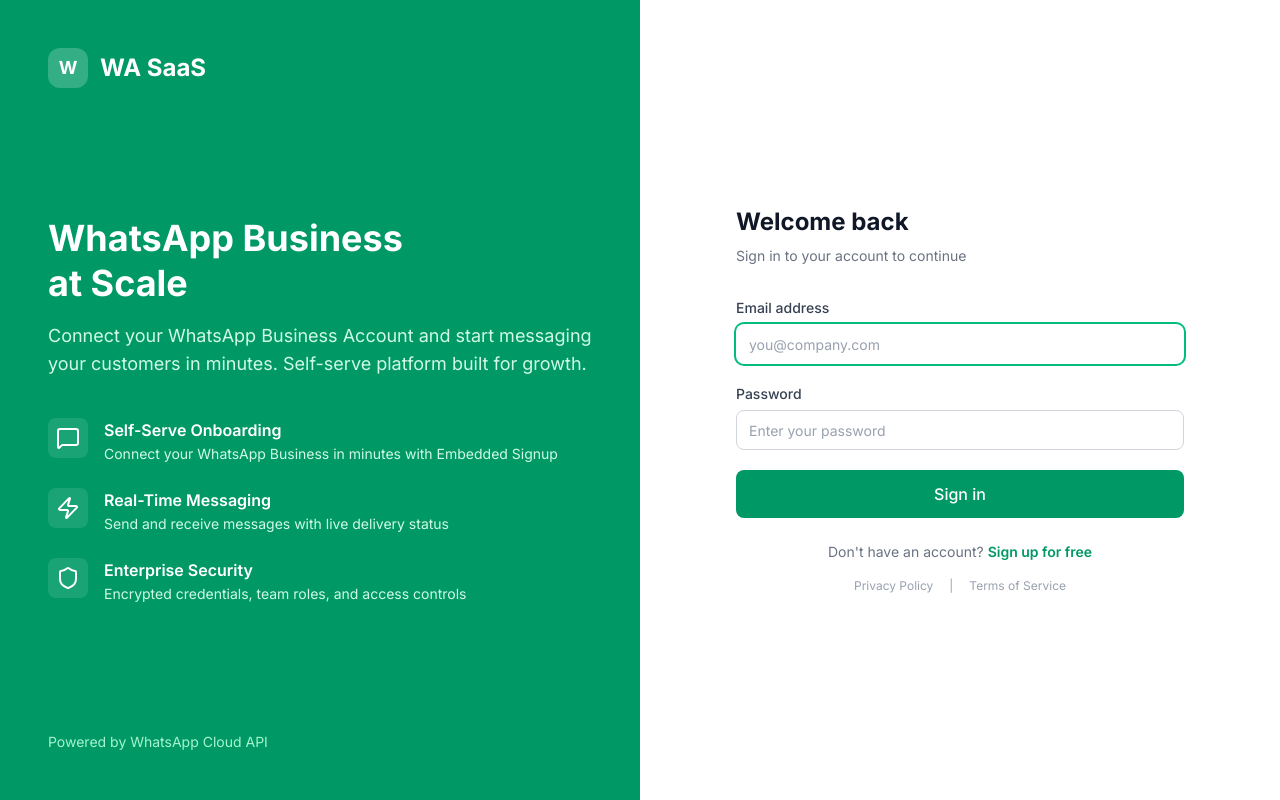
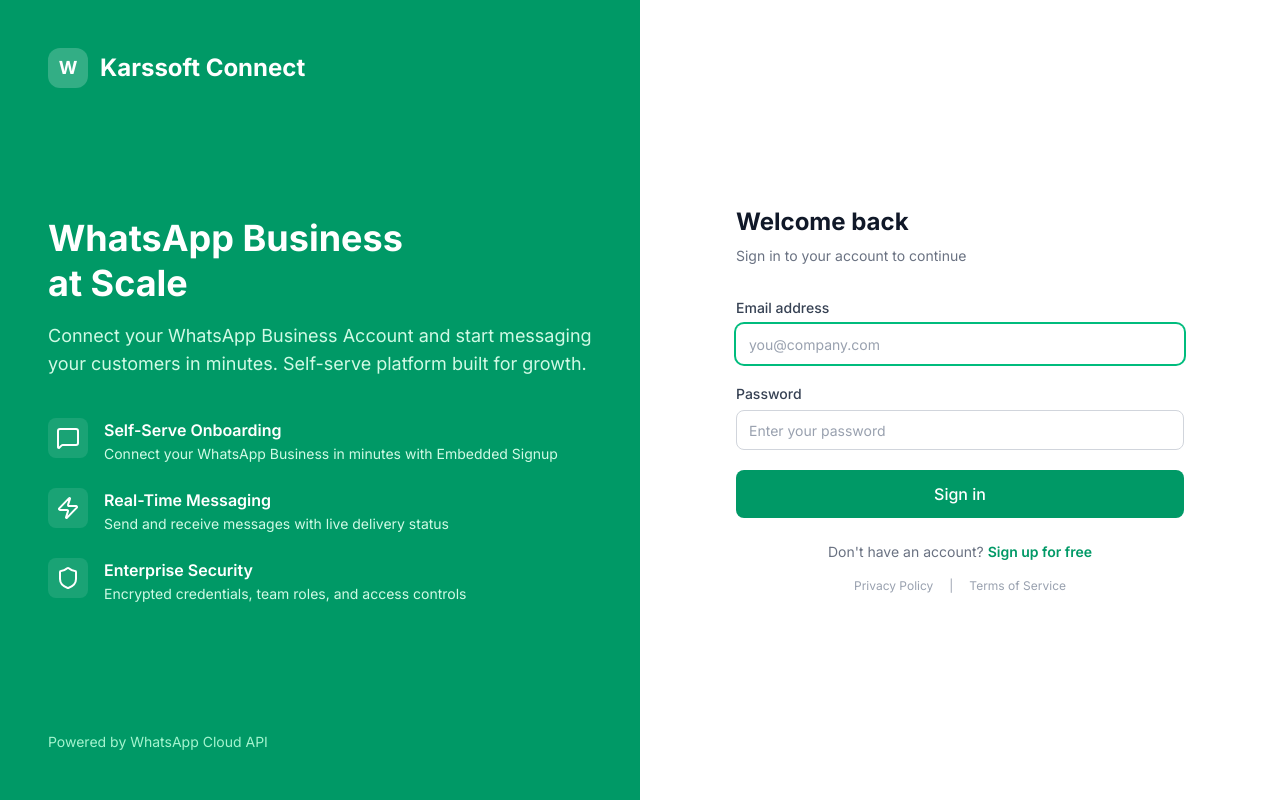
Before and after one commit to 25Aakash/whatsapp-saas, a Next.js app in the folder frontend/: page / in a window 1280 px wide. Built offline with nearby package versions, Linux system fonts and the light colour scheme; no server answers.

Commit message:
chore: rebrand to Karssoft Connect everywhere

```diff
--- a/frontend/src/app/data-deletion/page.tsx
+++ b/frontend/src/app/data-deletion/page.tsx
@@ -70,7 +70,7 @@ function DataDeletionContent() {
             <div className="flex h-9 w-9 items-center justify-center rounded-lg bg-emerald-600 text-sm font-bold text-white">
               W
             </div>
-            <span className="text-xl font-bold text-gray-900">WA SaaS</span>
+            <span className="text-xl font-bold text-gray-900">Karssoft Connect</span>
           </Link>
           <nav className="flex items-center gap-6 text-sm text-gray-500">
             <Link href="/privacy" className="hover:text-gray-900 transition-colors">
@@ -231,7 +231,7 @@ function DataDeletionContent() {
               Terms of Service
             </Link>
           </div>
-          <p className="mt-3">&copy; {new Date().getFullYear()} WA SaaS Platform. All rights reserved.</p>
+          <p className="mt-3">&copy; {new Date().getFullYear()} Karssoft Connect. All rights reserved.</p>
         </div>
       </footer>
     </div>
--- a/frontend/src/app/data-deletion/status/page.tsx
+++ b/frontend/src/app/data-deletion/status/page.tsx
@@ -46,7 +46,7 @@ function DeletionStatusContent() {
             <div className="flex h-9 w-9 items-center justify-center rounded-lg bg-emerald-600 text-sm font-bold text-white">
               W
             </div>
-            <span className="text-xl font-bold text-gray-900">WA SaaS</span>
+            <span className="text-xl font-bold text-gray-900">Karssoft Connect</span>
           </Link>
           <nav className="flex items-center gap-6 text-sm text-gray-500">
             <Link href="/privacy" className="hover:text-gray-900 transition-colors">
@@ -117,7 +117,7 @@ function DeletionStatusContent() {
               Terms of Service
             </Link>
           </div>
-          <p className="mt-3">&copy; {new Date().getFullYear()} WA SaaS Platform. All rights reserved.</p>
+          <p className="mt-3">&copy; {new Date().getFullYear()} Karssoft Connect. All rights reserved.</p>
         </div>
       </footer>
     </div>
--- a/frontend/src/app/layout.tsx
+++ b/frontend/src/app/layout.tsx
@@ -7,8 +7,8 @@ const inter = Inter({ subsets: ["latin"] });
 
 export const metadata: Metadata = {
   title: {
-    default: "WA SaaS - WhatsApp Business Platform",
-    template: "%s - WA SaaS",
+    default: "Karssoft Connect - WhatsApp Business Platform",
+    template: "%s - Karssoft Connect",
   },
   description:
     "Multi-tenant WhatsApp Cloud API management platform. Send, receive, and manage WhatsApp Business conversations at scale.",
@@ -20,9 +20,9 @@ export const metadata: Metadata = {
     "Messaging",
     "Multi-tenant",
   ],
-  authors: [{ name: "WA SaaS Platform" }],
+  authors: [{ name: "Karssoft Connect" }],
   openGraph: {
-    title: "WA SaaS - WhatsApp Business Platform",
+    title: "Karssoft Connect - WhatsApp Business Platform",
     description:
       "Manage all your WhatsApp Business conversations in one powerful platform.",
     type: "website",
--- a/frontend/src/app/page.tsx
+++ b/frontend/src/app/page.tsx
@@ -69,7 +69,7 @@ export default function LoginPage() {
             <div className="flex h-10 w-10 items-center justify-center rounded-xl bg-white/20 text-lg font-bold">
               W
             </div>
-            <span className="text-2xl font-bold">WA SaaS</span>
+            <span className="text-2xl font-bold">Karssoft Connect</span>
           </div>
         </div>
 
@@ -116,7 +116,7 @@ export default function LoginPage() {
               <div className="flex h-10 w-10 items-center justify-center rounded-xl bg-emerald-600 text-white text-lg font-bold">
                 W
               </div>
-              <span className="text-2xl font-bold text-gray-900">WA SaaS</span>
+              <span className="text-2xl font-bold text-gray-900">Karssoft Connect</span>
             </div>
           </div>
 
--- a/frontend/src/app/privacy/page.tsx
+++ b/frontend/src/app/privacy/page.tsx
@@ -2,8 +2,8 @@ import Link from "next/link";
 import type { Metadata } from "next";
 
 export const metadata: Metadata = {
-  title: "Privacy Policy - WhatsApp SaaS Platform",
-  description: "Privacy Policy for the WhatsApp SaaS Platform",
+  title: "Privacy Policy - Karssoft Connect",
+  description: "Privacy Policy for Karssoft Connect",
 };
 
 export default function PrivacyPolicyPage() {
@@ -18,7 +18,7 @@ export default function PrivacyPolicyPage() {
             <div className="flex h-9 w-9 items-center justify-center rounded-lg bg-emerald-600 text-sm font-bold text-white">
               W
             </div>
-            <span className="text-xl font-bold text-gray-900">WA SaaS</span>
+            <span className="text-xl font-bold text-gray-900">Karssoft Connect</span>
           </Link>
           <nav className="flex items-center gap-6 text-sm text-gray-500">
             <Link href="/terms" className="hover:text-gray-900 transition-colors">
@@ -40,7 +40,7 @@ export default function PrivacyPolicyPage() {
           <section>
             <h2 className="text-xl font-semibold text-gray-900">1. Introduction</h2>
             <p className="mt-3">
-              WA SaaS Platform (&quot;we&quot;, &quot;our&quot;, or &quot;the Platform&quot;) provides a
+              Karssoft Connect (&quot;we&quot;, &quot;our&quot;, or &quot;the Platform&quot;) provides a
               multi-tenant WhatsApp Business messaging management service built on the WhatsApp Cloud
               API. This Privacy Policy describes how we collect, use, store, and protect your
               information when you use our platform.
@@ -219,7 +219,7 @@ export default function PrivacyPolicyPage() {
               contact us at:
             </p>
             <div className="mt-3 rounded-lg bg-gray-50 p-4 text-sm">
-              <p className="font-medium text-gray-900">WA SaaS Platform</p>
+              <p className="font-medium text-gray-900">Karssoft Connect</p>
               <p className="mt-1 text-gray-600">
                 Email: karssoft1@gmail.com
               </p>
@@ -239,7 +239,7 @@ export default function PrivacyPolicyPage() {
               Terms of Service
             </Link>
           </div>
-          <p className="mt-3">&copy; {new Date().getFullYear()} WA SaaS Platform. All rights reserved.</p>
+          <p className="mt-3">&copy; {new Date().getFullYear()} Karssoft Connect. All rights reserved.</p>
         </div>
       </footer>
     </div>
--- a/frontend/src/app/register/page.tsx
+++ b/frontend/src/app/register/page.tsx
@@ -66,7 +66,7 @@ export default function RegisterPage() {
             <div className="flex h-10 w-10 items-center justify-center rounded-xl bg-white/20 text-lg font-bold">
               W
             </div>
-            <span className="text-2xl font-bold">WA SaaS</span>
+            <span className="text-2xl font-bold">Karssoft Connect</span>
           </div>
         </div>
 
--- a/frontend/src/app/terms/page.tsx
+++ b/frontend/src/app/terms/page.tsx
@@ -2,8 +2,8 @@ import Link from "next/link";
 import type { Metadata } from "next";
 
 export const metadata: Metadata = {
-  title: "Terms of Service - WhatsApp SaaS Platform",
-  description: "Terms of Service for the WhatsApp SaaS Platform",
+  title: "Terms of Service - Karssoft Connect",
+  description: "Terms of Service for Karssoft Connect",
 };
 
 export default function TermsOfServicePage() {
@@ -18,7 +18,7 @@ export default function TermsOfServicePage() {
             <div className="flex h-9 w-9 items-center justify-center rounded-lg bg-emerald-600 text-sm font-bold text-white">
               W
             </div>
-            <span className="text-xl font-bold text-gray-900">WA SaaS</span>
+            <span className="text-xl font-bold text-gray-900">Karssoft Connect</span>
           </Link>
           <nav className="flex items-center gap-6 text-sm text-gray-500">
             <Link href="/privacy" className="hover:text-gray-900 transition-colors">
@@ -40,7 +40,7 @@ export default function TermsOfServicePage() {
           <section>
             <h2 className="text-xl font-semibold text-gray-900">1. Acceptance of Terms</h2>
             <p className="mt-3">
-              By accessing or using the WA SaaS Platform (&quot;the Service&quot;), you agree to be
+              By accessing or using the Karssoft Connect (&quot;the Service&quot;), you agree to be
               bound by these Terms of Service. If you are using the Service on behalf of an
               organization, you represent that you have the authority to bind that organization to
               these terms. If you do not agree to these terms, you may not use the Service.
@@ -50,7 +50,7 @@ export default function TermsOfServicePage() {
           <section>
             <h2 className="text-xl font-semibold text-gray-900">2. Description of Service</h2>
             <p className="mt-3">
-              WA SaaS Platform is a multi-tenant messaging management platform that enables
+              Karssoft Connect is a multi-tenant messaging management platform that enables
               businesses to send, receive, and manage WhatsApp conversations using the official
               WhatsApp Cloud API provided by Meta Platforms, Inc. The Service includes:
             </p>
@@ -211,8 +211,8 @@ export default function TermsOfServicePage() {
               If you have any questions about these Terms, please contact us at:
             </p>
             <div className="mt-3 rounded-lg bg-gray-50 p-4 text-sm">
-              <p className="font-medium text-gray-900">WA SaaS Platform</p>
-              <p className="mt-1 text-gray-600">Email: support@whatsapp-saas.com</p>
+              <p className="font-medium text-gray-900">Karssoft Connect</p>
+              <p className="mt-1 text-gray-600">Email: karssoft1@gmail.com</p>
             </div>
           </section>
         </div>
@@ -229,7 +229,7 @@ export default function TermsOfServicePage() {
               Terms of Service
             </Link>
           </div>
-          <p className="mt-3">&copy; {new Date().getFullYear()} WA SaaS Platform. All rights reserved.</p>
+          <p className="mt-3">&copy; {new Date().getFullYear()} Karssoft Connect. All rights reserved.</p>
         </div>
       </footer>
     </div>
--- a/frontend/src/components/chat/ChatWindow.tsx
+++ b/frontend/src/components/chat/ChatWindow.tsx
@@ -47,7 +47,7 @@ export function ChatWindow() {
             <Phone className="h-8 w-8 text-emerald-600 dark:text-emerald-400" />
           </div>
           <h3 className="text-lg font-medium text-gray-900 dark:text-white">
-            WhatsApp SaaS Platform
+            Karssoft Connect
           </h3>
           <p className="mt-1 text-sm text-gray-500 dark:text-gray-400">
             Select a conversation to start messaging
--- a/frontend/src/components/layout/Sidebar.tsx
+++ b/frontend/src/components/layout/Sidebar.tsx
@@ -61,7 +61,7 @@ export function Sidebar() {
         </div>
         <div>
           <span className="text-lg font-semibold text-gray-900 dark:text-white">
-            WA SaaS
+            Karssoft Connect
           </span>
           {isAdmin && (
             <span className="ml-2 text-xs bg-purple-100 text-purple-700 px-1.5 py-0.5 rounded font-medium dark:bg-purple-900/30 dark:text-purple-400">
```
